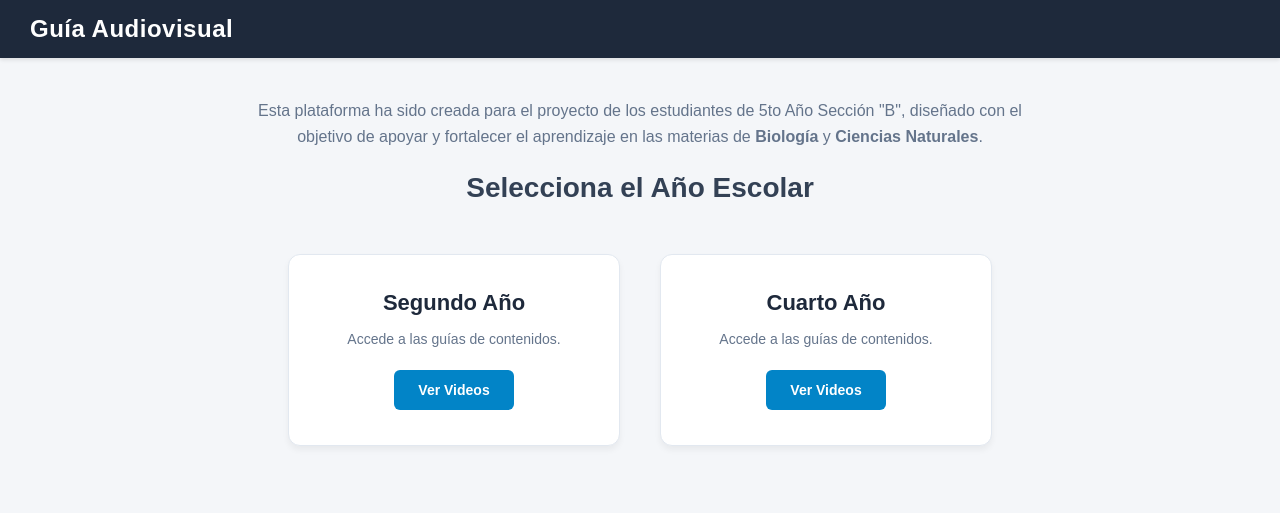
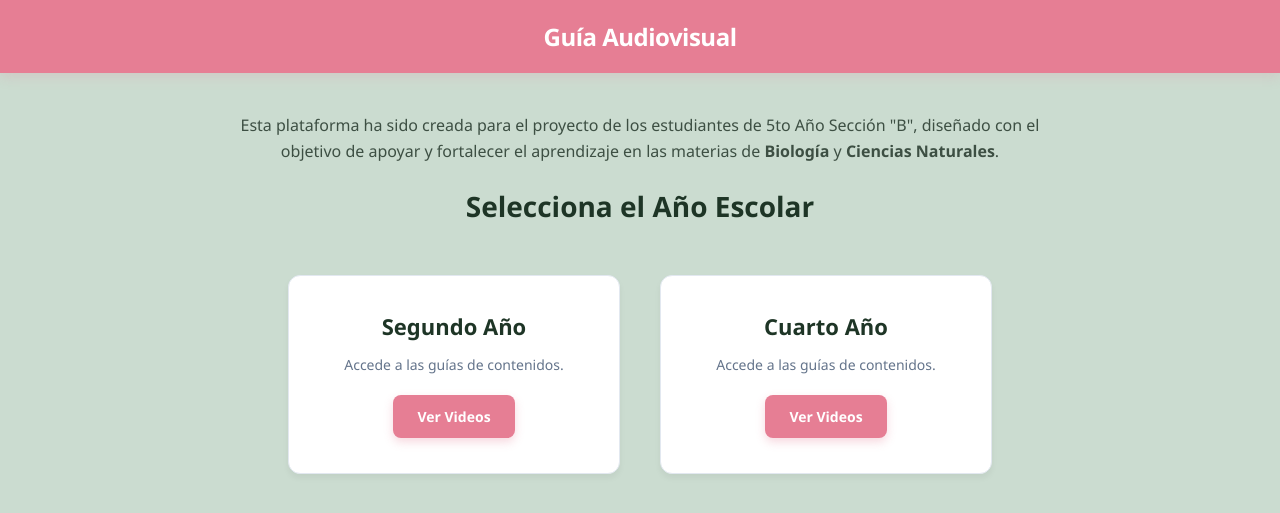
Before and after one commit to Andreita2007/GuiaAudiovisual, a Django app: page / in a window 1280 px wide. Shown: the top 513 px of the page. Run offline with Django 5.2, Linux system fonts and the light colour scheme.

Commit message:
Interfaz 5

```diff
--- a/guia/templates/inicio.html
+++ b/guia/templates/inicio.html
@@ -6,16 +6,25 @@
     <title>Guía Audiovisual</title>
     <style>
         /* Estilos Generales */
-        body { font-family: 'Arial', sans-serif; background-color: #f4f6f9; margin: 0; padding: 0; }
+        body {font-family: 'Segoe UI', Tahoma, Geneva, Verdana, sans-serif; background-color: #cbdcd0; margin: 0; padding: 0; }
 
         /* Franja Superior (Navbar) */
-        .franja-superior { background-color: #1e293b; color: white; padding: 15px 30px; box-shadow: 0 2px 4px rgba(0,0,0,0.1); }
-        .franja-superior h1 { margin: 0; font-size: 24px; font-weight: bold; letter-spacing: 0.5px; }
+        .franja-superior {
+        background-color: #e67e94; /* Tu rosado estético */
+        color: white;
+        padding: 20px 15px;
+        box-shadow: 0 4px 12px rgba(230, 126, 148, 0.2);
+        display: flex;
+        justify-content: center;
+        lign-items: center;
+        text-align: center;
+        }
+        .franja-superior h1 { margin: 0; font-size: 24px; font-weight: 600; letter-spacing: -0.5px; }
 
         /* Sección de Bienvenida e Introducción */
         .encabezado-introduccion { text-align: center; max-width: 800px; margin: 40px auto 20px auto; padding: 0 20px; }
-        .encabezado-introduccion h2 { color: #334155; font-size: 28px; margin-bottom: 10px; }
-        .encabezado-introduccion p { color: #64748b; font-size: 16px; line-height: 1.6; margin: 0; }
+        .encabezado-introduccion h2 { color: #1e3526; font-size: 28px; margin-bottom: 10px; font-weight: 600; }
+        .encabezado-introduccion p { color: #3d4f43; font-size: 16px; line-height: 1.6; margin: 0; }
 
         /* Contenedor de Tarjetas */
         .contenedor { display: flex; justify-content: center; gap: 40px; margin-top: 30px; padding: 20px; flex-wrap: wrap; }
@@ -23,12 +32,23 @@
         .tarjeta-materia:hover { transform: translateY(-5px); }
 
         /* Textos de las Tarjetas */
-        .tarjeta-materia h3 { color: #1e293b; font-size: 22px; margin-top: 0; margin-bottom: 12px; }
+        .tarjeta-materia h3 { color: #1e3526; font-size: 22px; margin-top: 0; margin-bottom: 12px; }
         .tarjeta-materia p { color: #64748b; font-size: 14px; margin-bottom: 20px; line-height: 1.4; }
 
         /* Botones */
-        .btn-entrar { display: inline-block; background-color: #0284c7; color: white; padding: 12px 24px; text-decoration: none; border-radius: 6px; font-weight: bold; font-size: 14px; transition: background-color 0.2s; }
-        .btn-entrar:hover { background-color: #0369a1; }
+        .btn-entrar {
+        display: inline-block;
+        background-color: #e67e94; /* Tu rosado estético */
+        color: white;
+        padding: 12px 24px;
+        text-decoration: none;
+        border-radius: 8px;
+        font-weight: bold;
+        font-size: 14px;
+        box-shadow: 0 4px 10px rgba(230, 126, 148, 0.3);
+        transition: background-color 0.2s, transform 0.2s;
+        }
+        .btn-entrar:hover { background-color: #d1697f; transform: scale(1.03); }
     </style>
 </head>
 <body>
```
